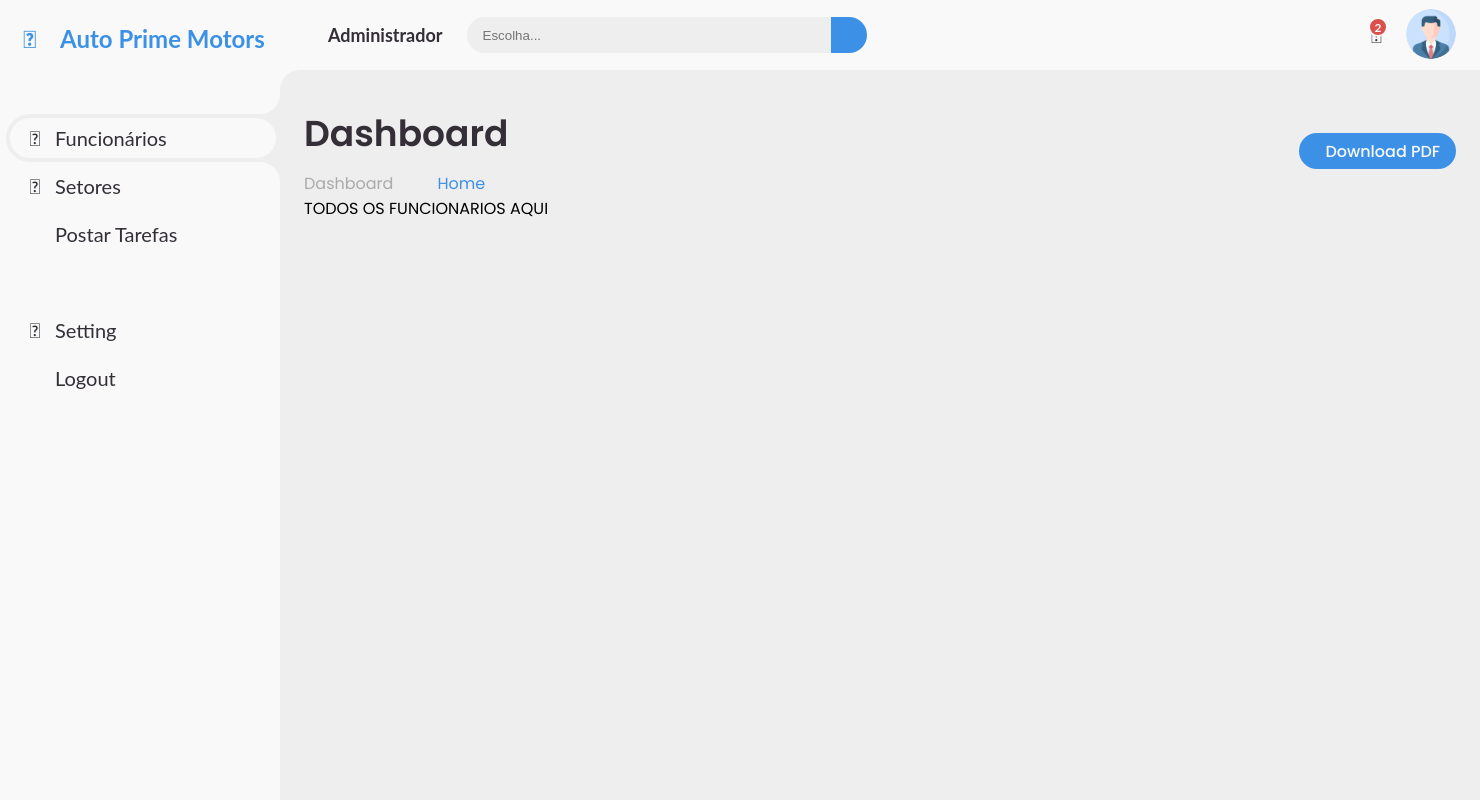
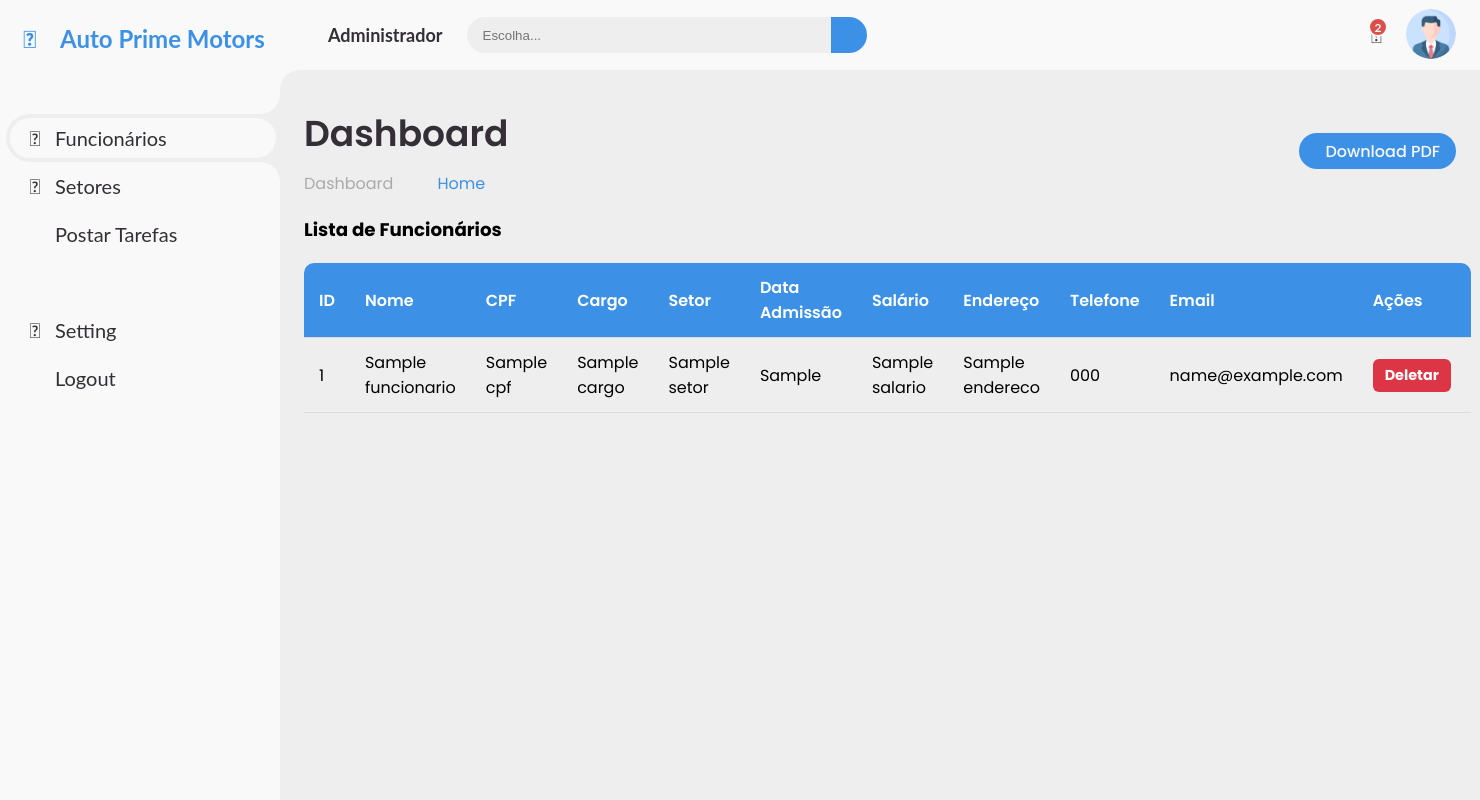
Before and after one commit to p3droxavier/Auto-Prime-Motors_System, a Flask app: template app/templates/dashboard/admin_dashboard.html in a window 1480 px wide. Run offline with Flask 3, Linux system fonts and the light colour scheme; the template is opened without the code that fills it: most values are stand-ins (such as "Sample title", 1, 10 or a date in 2020); some libraries are stand-ins or nearby versions; some web fonts are replaced.

Commit message:
Foi criado a função de listar todos os usuários do banco na dashboard do admin

```diff
--- a/app/__init__.py
+++ b/app/__init__.py
@@ -41,6 +41,7 @@ def create_app():
 
     app.register_blueprint(auth_bp, url_prefix='/auth')
     app.register_blueprint(dashboard_bp, url_prefix='/dashboard')
-    app.register_blueprint(admin_dashboard_bp, url_prefix='/dashboard')
+    # app.register_blueprint(admin_dashboard_bp, url_prefix='/dashboard')
+    app.register_blueprint(admin_dashboard_bp, url_prefix='/admin')
 
     return app
--- a/app/auth/routes.py
+++ b/app/auth/routes.py
@@ -186,7 +186,6 @@ def update_profile():
   return redirect(url_for("dashboard.dashboard"))
 
 
-
 # Sera chamado na dashboard para logout
 @auth_bp.route("/logout")
 def logout():
--- a/app/dashboard/admin_routes.py
+++ b/app/dashboard/admin_routes.py
@@ -1,5 +1,7 @@
 from flask import Blueprint, render_template, request, abort
 from flask_login import login_required, current_user
+
+from app.database.models.funcionario import Funcionario
 
 admin_dashboard_bp = Blueprint("admin_dashboard", __name__, template_folder="../templates")
 
@@ -14,4 +16,5 @@ def admin_dashboard():
   if not getattr(current_user, "is_admin", False):
     return abort(403) # Acesso negado se não for admin
 
-  return render_template("dashboard/admin_dashboard.html", user=current_user)
+  funcionarios = Funcionario.query.all()
+  return render_template("dashboard/admin_dashboard.html", user=current_user, funcionarios=funcionarios)
--- a/app/dashboard/funcionario_routes.py
+++ b/app/dashboard/funcionario_routes.py
@@ -1,11 +1,9 @@
 import os
-from flask import Blueprint, flash, redirect, render_template, request, url_for
+from flask import Blueprint, flash, redirect, render_template, request
 from app.utils.auth_decorators import login_required
 from flask_login import login_required, current_user
 
 dashboard_bp = Blueprint('dashboard', __name__, template_folder='templates')
-
-auth_bp = Blueprint('auth', __name__, template_folder='templates')
 
 
 # Rota para a dashboard
--- a/app/templates/componentes/dashboard_admin/todos_os_funcionarios.html
+++ b/app/templates/componentes/dashboard_admin/todos_os_funcionarios.html
@@ -1 +1,107 @@
-<p>TODOS OS FUNCIONARIOS AQUI</p>
+<head>
+  <style>
+    .table-funcionarios {
+      width: 100%;
+      border-collapse: collapse;
+      font-family: 'Poppins', sans-serif;
+      overflow: hidden;
+      border-radius: 10px 10px 0 0;
+    }
+
+    .table-funcionarios th,
+    .table-funcionarios td {
+      padding: 12px 15px;
+      text-align: left;
+      border-bottom: 1px solid #ddd;
+
+    }
+
+    .table-funcionarios th {
+      background-color: #3C91E6;
+      color: #fff;
+      font-weight: 600;
+    }
+
+    .table-funcionarios tr:hover {
+      background-color: #f2f2f2;
+    }
+
+    .btn-action {
+      padding: 6px 12px;
+      border-radius: 6px;
+      color: #fff;
+      text-decoration: none;
+      font-weight: bold;
+      margin-right: 5px;
+      font-size: 0.9rem;
+      display: inline-block;
+    }
+
+    .btn-update {
+      background-color: #28a745;
+      /* Verde */
+    }
+
+    .btn-update:hover {
+      background-color: #218838;
+    }
+
+    .btn-delete {
+      background-color: #dc3545;
+      /* Vermelho */
+    }
+
+    .btn-delete:hover {
+      background-color: #c82333;
+    }
+  </style>
+</head>
+
+<div class="card-container">
+  <div class="card">
+    <div class="card-header" style="font-size: 22px; font-family: 'Poppins', sans-serif; padding: 20px 0;">
+      <h5>Lista de Funcionários</h5>
+    </div>
+    <div class="card-body">
+      <table class="table-funcionarios">
+        <thead>
+          <tr>
+            <th>ID</th>
+            <th>Nome</th>
+            <th>CPF</th>
+            <th>Cargo</th>
+            <th>Setor</th>
+            <th>Data Admissão</th>
+            <th>Salário</th>
+            <th>Endereço</th>
+            <th>Telefone</th>
+            <th>Email</th>
+            <th>Ações</th>
+          </tr>
+        </thead>
+        <tbody>
+          {% for funcionario in funcionarios %}
+          <tr>
+            <td>{{ funcionario.id }}</td>
+            <td>{{ funcionario.nome }}</td>
+            <td>{{ funcionario.cpf }}</td>
+            <td>{{ funcionario.cargo }}</td>
+            <td>{{ funcionario.setor }}</td>
+            <td>{{ funcionario.data_admissao }}</td>
+            <td>{{ funcionario.salario }}</td>
+            <td>{{ funcionario.endereco }}</td>
+            <td>{{ funcionario.telefone }}</td>
+            <td>{{ funcionario.email }}</td>
+            <td>
+              <!-- <a href="{{ url_for('dashboard.dashboard', id=funcionario.id) }}"
+                class="btn-action btn-update">Atualizar</a> -->
+              <a href="{{ url_for('dashboard.dashboard', id=funcionario.id) }}"
+                class="btn-action btn-delete">Deletar</a>
+            </td>
+          </tr>
+          {% endfor %}
+        </tbody>
+      </table>
+    </div>
+  </div>
+</div>
```
Also changed, not shown: app/static/uploads/31_imagem_social_perfil.jpg (added).
